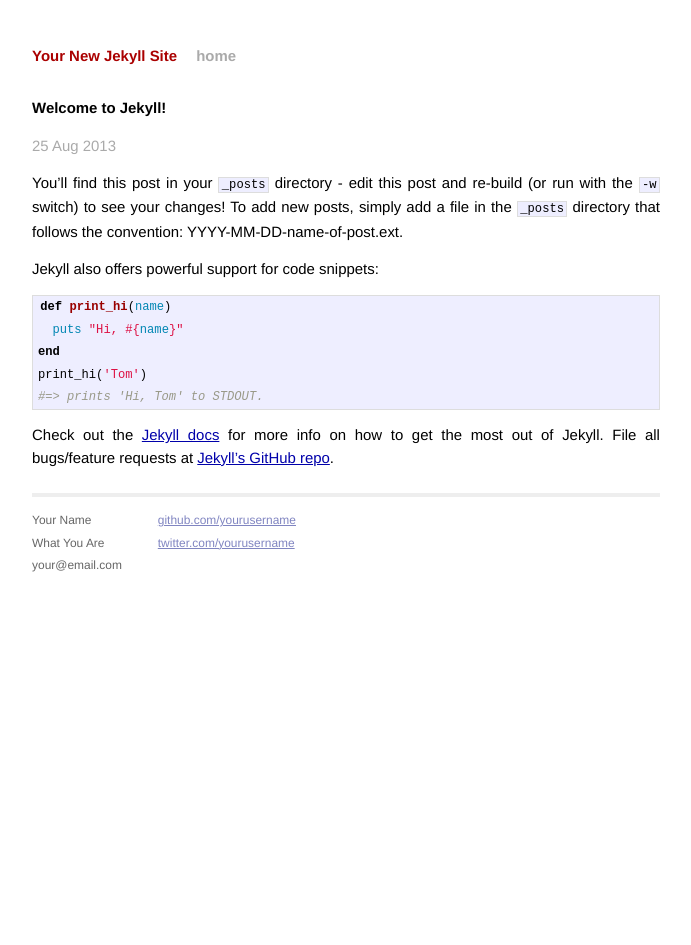
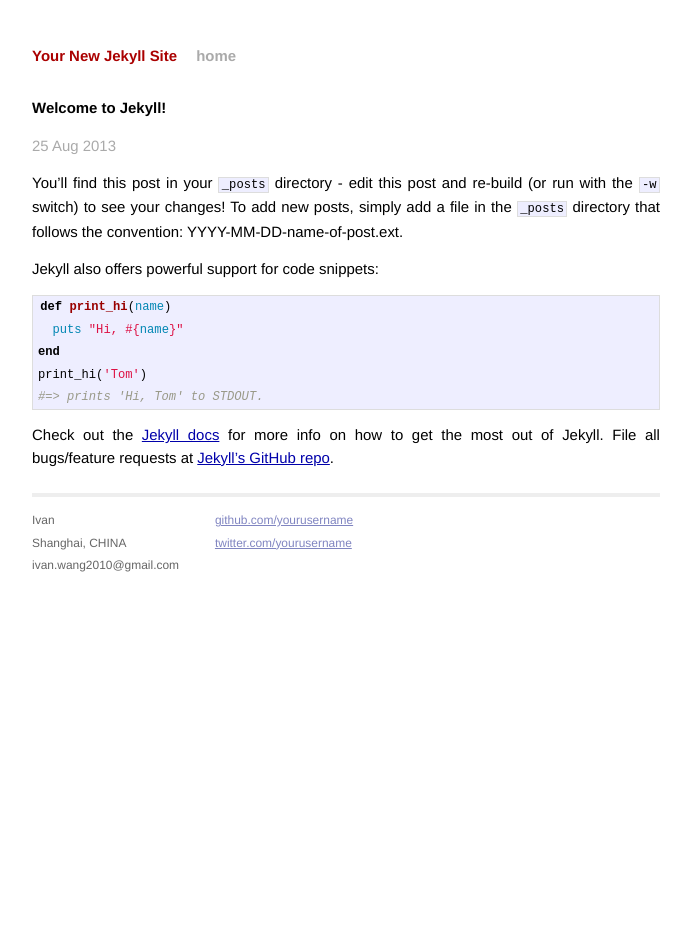
Before and after one commit to iwang/iwang.github.io, a Jekyll site: the page built from _posts/2013-08-25-welcome-to-jekyll.markdown, in a window 1280 px wide. Shown: the whole page, without its empty margins (294-985 px from the left). Built offline with Jekyll 4.4.1, drawn with Linux system fonts in a browser that asks for light colours; Markdown is read by kramdown in place of the engine named in the settings.

Commit message:
refine footer

```diff
--- a/_layouts/default.html
+++ b/_layouts/default.html
@@ -26,10 +26,10 @@
 
             <div class="footer">
               <div class="contact">
-                <p>
-                  Your Name<br />
-                  What You Are<br />
-                  your@email.com
+                 <p>
+                  Ivan<br />
+                  Shanghai, CHINA<br />
+                  ivan.wang2010@gmail.com
                 </p>
               </div>
               <div class="contact">
```
Also changed, not shown: 1 other file.
